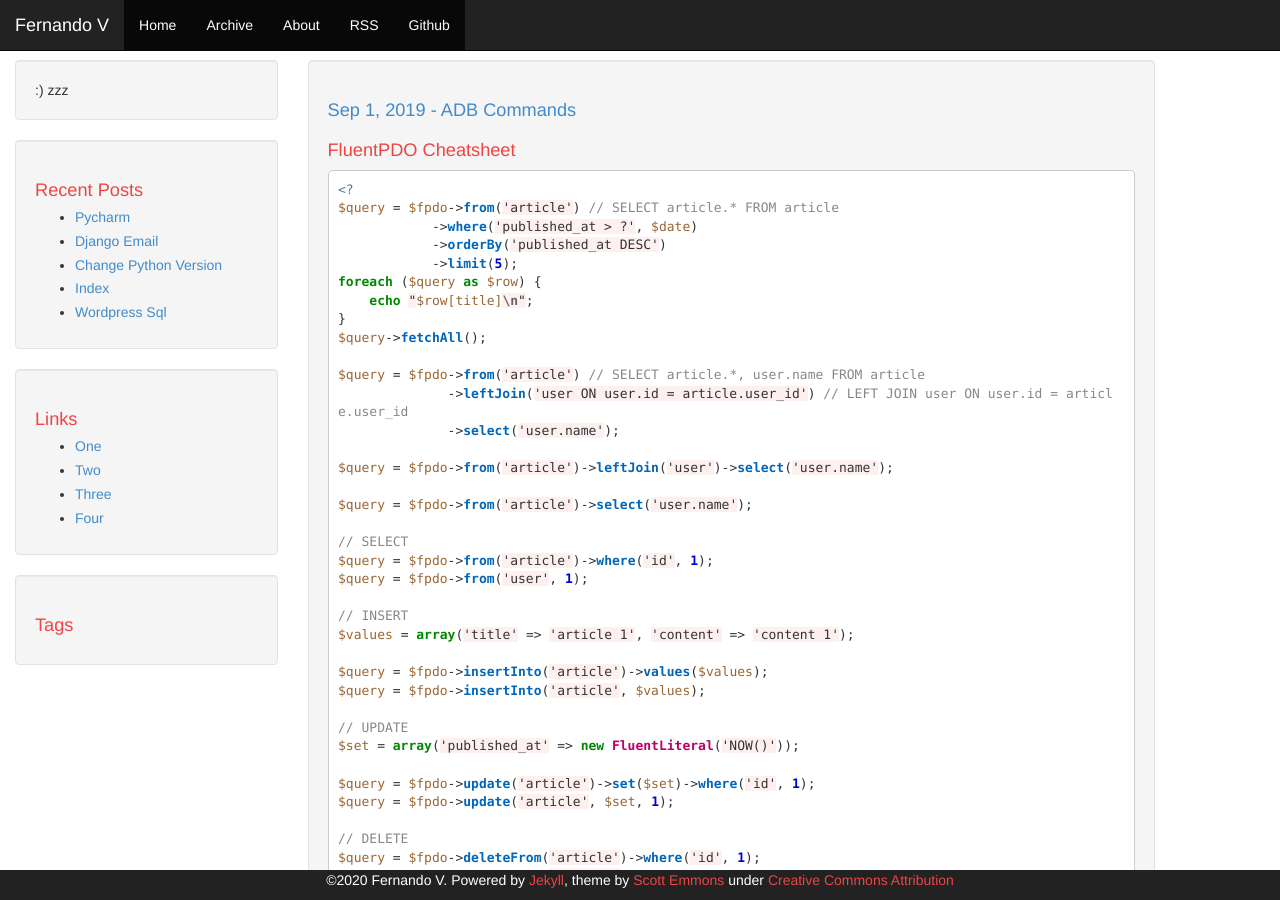
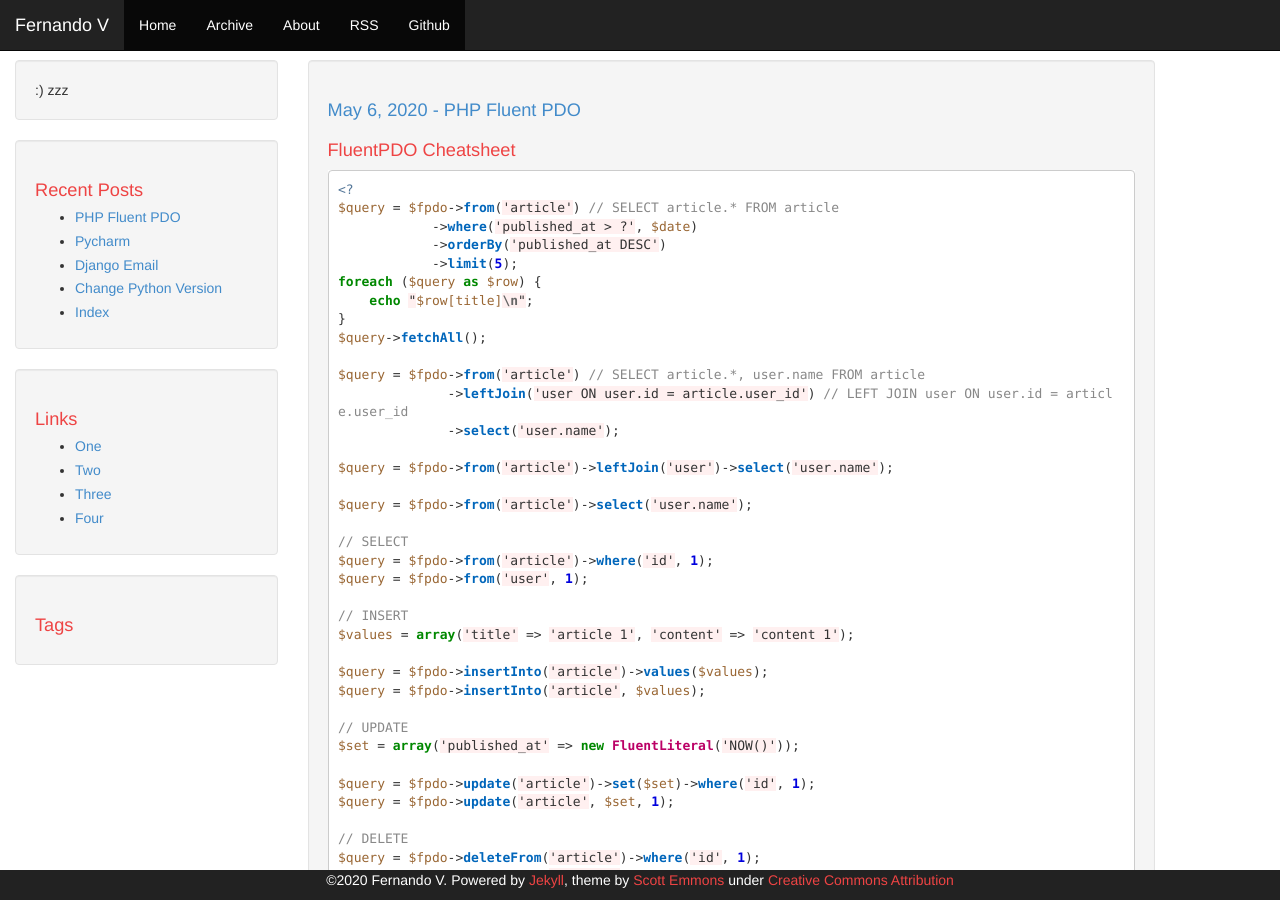
Before and after one commit to iwxfer/blog.github.io, a Jekyll site: the page built from _posts/php/2020-05-06-FluentPDO.md, in a window 1280 px wide and 900 px high. Built offline with Jekyll 4.4.1, drawn with Linux system fonts in a browser that asks for light colours; our own code applies the rules of GitHub Pages for plain Markdown files.

Commit message:
fluent pdo

```diff
--- a/_posts/php/2020-05-06-FluentPDO.md
+++ b/_posts/php/2020-05-06-FluentPDO.md
@@ -1,6 +1,6 @@
 ---
-title: ADB Commands
-date: 2019-09-01
+title: PHP Fluent PDO
+date: 2020-05-06
 ---
 
 # FluentPDO Cheatsheet
```
Also changed, not shown: _posts/crawl/curl_upload.md (+1 -1 lines).
